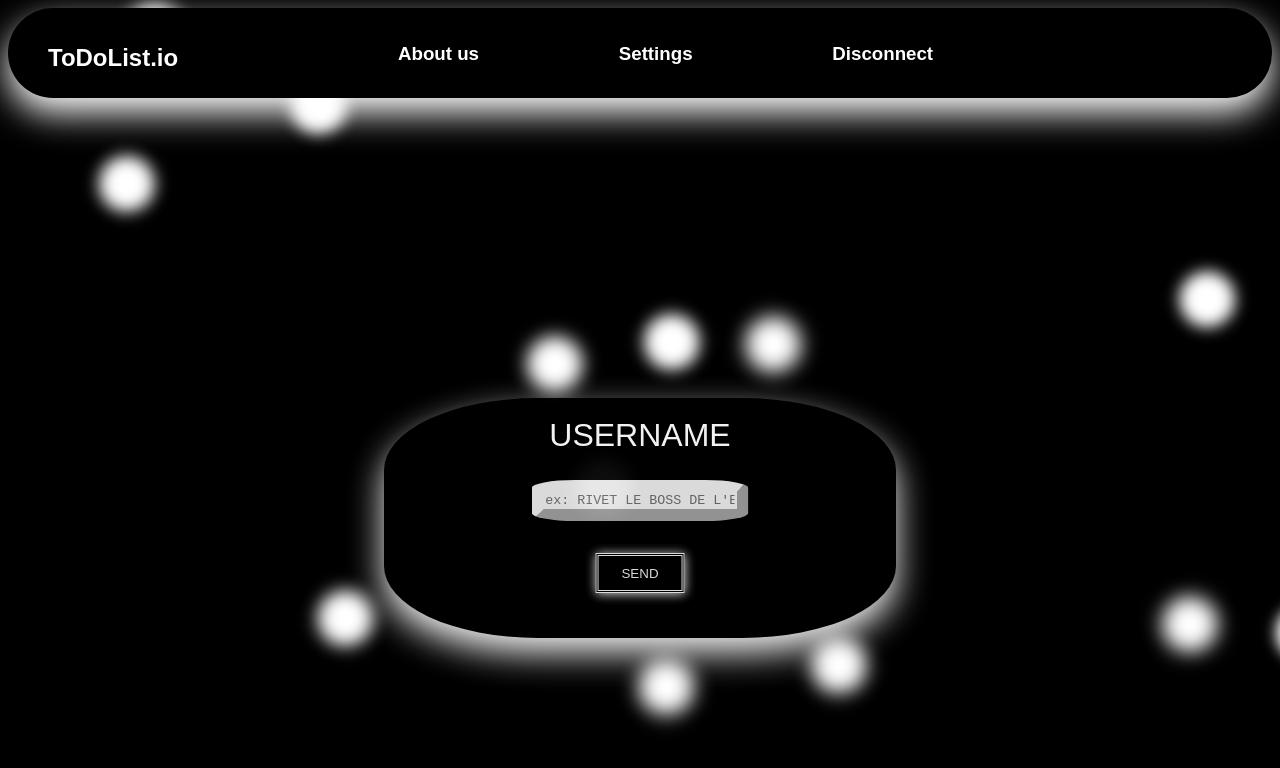
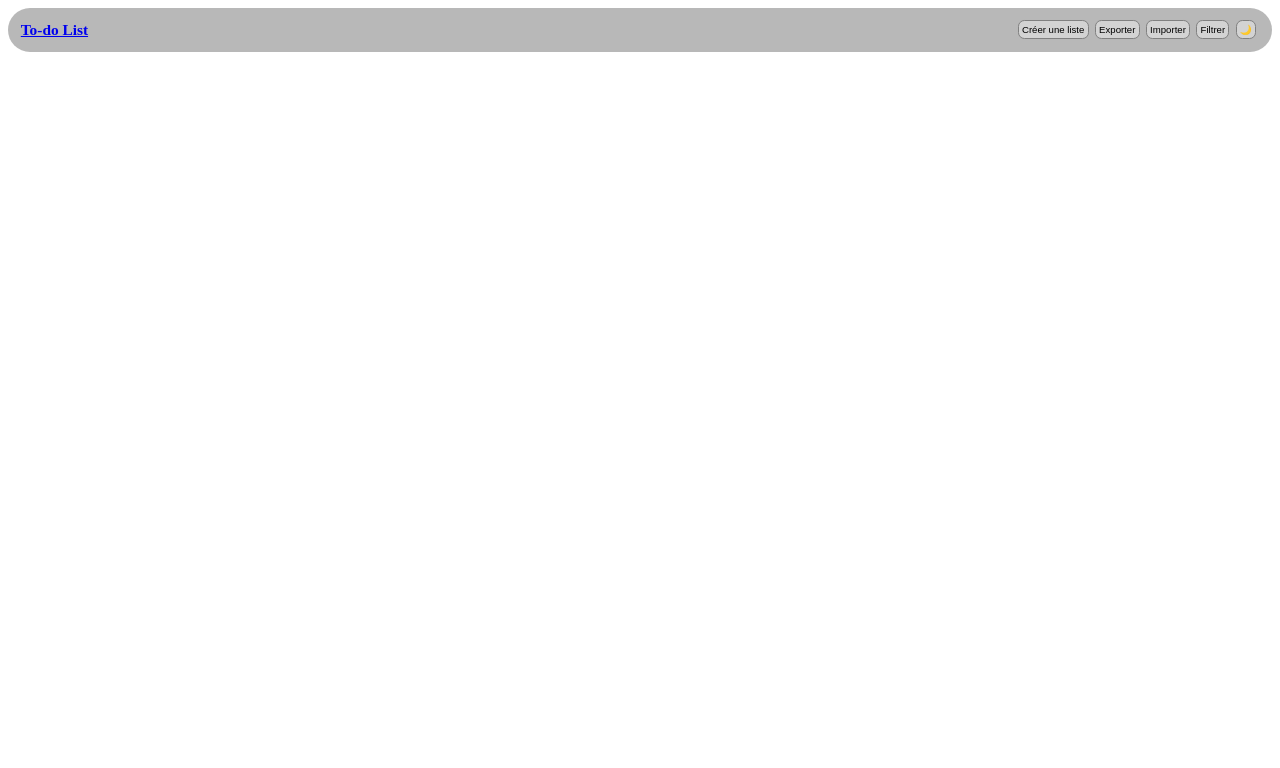
Before and after one commit to TonybynMp4/Todo-List, a plain HTML site: page index.html in a window 1280 px wide. Drawn offline with Linux system fonts and the light colour scheme.

Commit message:
revert style

```diff
--- a/css/style.css
+++ b/css/style.css
@@ -46,254 +46,10 @@
     }
 }
 
-.list {
-    box-shadow: 0px 5px 10px;
-    color: var(--text-color);
-
-}
-
-
-a {
-    color: var(--text-color);
-    text-decoration: none;
-}
-
-body {
-    font-family: Jazz LET, fantasy;
-}
-
-h1 {
-    color: rgb(255, 255, 255);
-}
-
-.header {
-    box-shadow: 0px 5px 10px;
-}
-
-.button {
-    color: var(--text-color);
-    border: double;
-    border-color: #ffffff;
-    box-shadow: 0px 0px 3px;
-    font-family: Jazz LET, fantasy;
-}
-
-@keyframes move {
-    100% {
-        transform: translate3d(0, 0, 1px) rotate(360deg);
-    }
-}
-
-.background {
-    position: fixed;
-    width: 100vw;
-    height: 100vh;
-    top: 0;
-    left: 0;
-    z-index: -1;
-    background: #000000;
-    overflow: hidden;
-}
-
-.background span {
-    width: 7vmin;
-    height: 7vmin;
-    border-radius: 7vmin;
-    backface-visibility: hidden;
-    position: absolute;
-    animation: move;
-    animation-duration: 45;
-    animation-timing-function: linear;
-    animation-iteration-count: infinite;
-}
-
-
-.background span:nth-child(0) {
-    color: #ffffff;
-    top: 93%;
-    left: 18%;
-    animation-duration: 41s;
-    animation-delay: -16s;
-    transform-origin: 10vw -19vh;
-    box-shadow: 14vmin 0 2.6505891440222342vmin currentColor;
-}
-.background span:nth-child(1) {
-    color: #ffffff;
-    top: 85%;
-    left: 65%;
-    animation-duration: 38s;
-    animation-delay: -13s;
-    transform-origin: -13vw -19vh;
-    box-shadow: -14vmin 0 2.196859994427978vmin currentColor;
-}
-.background span:nth-child(2) {
-    color: #ffffff;
-    top: 93%;
-    left: 70%;
-    animation-duration: 38s;
-    animation-delay: -28s;
-    transform-origin: -15vw -7vh;
-    box-shadow: -14vmin 0 2.3331264118788053vmin currentColor;
-}
-.background span:nth-child(3) {
-    color: #ffffff;
-    top: 24%;
-    left: 43%;
-    animation-duration: 30s;
-    animation-delay: -35s;
-    transform-origin: -19vw -11vh;
-    box-shadow: -14vmin 0 1.9534105561302881vmin currentColor;
-}
-.background span:nth-child(4) {
-    color: #ffffff;
-    top: 40%;
-    left: 54%;
-    animation-duration: 55s;
-    animation-delay: -28s;
-    transform-origin: -17vw -21vh;
-    box-shadow: -14vmin 0 1.9840507563365022vmin currentColor;
-}
-.background span:nth-child(5) {
-    color: #ffffff;
-    top: 31%;
-    left: 31%;
-    animation-duration: 48s;
-    animation-delay: -17s;
-    transform-origin: -8vw -18vh;
-    box-shadow: -14vmin 0 2.1120292138114927vmin currentColor;
-}
-.background span:nth-child(6) {
-    color: #ffffff;
-    top: 74%;
-    left: 32%;
-    animation-duration: 33s;
-    animation-delay: -49s;
-    transform-origin: -15vw -22vh;
-    box-shadow: 14vmin 0 2.282418211093751vmin currentColor;
-}
-.background span:nth-child(7) {
-    color: #ffffff;
-    top: 95%;
-    left: 89%;
-    animation-duration: 14s;
-    animation-delay: -42s;
-    transform-origin: 8vw 2vh;
-    box-shadow: -14vmin 0 2.1336064389597205vmin currentColor;
-}
-.background span:nth-child(8) {
-    color: #ffffff;
-    top: 61%;
-    left: 1%;
-    animation-duration: 14s;
-    animation-delay: -36s;
-    transform-origin: 15vw 6vh;
-    box-shadow: -14vmin 0 1.9774762886783717vmin currentColor;
-}
-.background span:nth-child(9) {
-    color: #ffffff;
-    top: 50%;
-    left: 65%;
-    animation-duration: 42s;
-    animation-delay: -43s;
-    transform-origin: -22vw -20vh;
-    box-shadow: 14vmin 0 2.5437542048034825vmin currentColor;
-}
-.background span:nth-child(10) {
-    color: #ffffff;
-    top: 19%;
-    left: 72%;
-    animation-duration: 15s;
-    animation-delay: -19s;
-    transform-origin: -11vw 17vh;
-    box-shadow: -14vmin 0 1.9552080208360423vmin currentColor;
-}
-.background span:nth-child(11) {
-    color: #ffffff;
-    top: 17%;
-    left: 71%;
-    animation-duration: 28s;
-    animation-delay: -17s;
-    transform-origin: 15vw -18vh;
-    box-shadow: -14vmin 0 1.8457707107330112vmin currentColor;
-}
-.background span:nth-child(12) {
-    color: #ffffff;
-    top: 86%;
-    left: 24%;
-    animation-duration: 6s;
-    animation-delay: -4s;
-    transform-origin: 12vw 20vh;
-    box-shadow: 14vmin 0 1.8161733514966314vmin currentColor;
-}
-.background span:nth-child(13) {
-    color: #ffffff;
-    top: 69%;
-    left: 80%;
-    animation-duration: 44s;
-    animation-delay: -37s;
-    transform-origin: 24vw -5vh;
-    box-shadow: 14vmin 0 2.5752594833276454vmin currentColor;
-}
-.background span:nth-child(14) {
-    color: #ffffff;
-    top: 58%;
-    left: 74%;
-    animation-duration: 45s;
-    animation-delay: -31s;
-    transform-origin: -18vw 2vh;
-    box-shadow: -14vmin 0 2.4822218447359474vmin currentColor;
-}
-.background span:nth-child(15) {
-    color: #ffffff;
-    top: 70%;
-    left: 37%;
-    animation-duration: 54s;
-    animation-delay: -21s;
-    transform-origin: 2vw -2vh;
-    box-shadow: -14vmin 0 2.139818023274689vmin currentColor;
-}
-.background span:nth-child(16) {
-    color: #ffffff;
-    top: 47%;
-    left: 69%;
-    animation-duration: 46s;
-    animation-delay: -21s;
-    transform-origin: -19vw -6vh;
-    box-shadow: 14vmin 0 1.8018535731806582vmin currentColor;
-}
-.background span:nth-child(17) {
-    color: #ffffff;
-    top: 7%;
-    left: 42%;
-    animation-duration: 32s;
-    animation-delay: -5s;
-    transform-origin: -16vw 23vh;
-    box-shadow: 14vmin 0 2.108026566028756vmin currentColor;
-}
-.background span:nth-child(18) {
-    color: #ffffff;
-    top: 6%;
-    left: 70%;
-    animation-duration: 24s;
-    animation-delay: -38s;
-    transform-origin: -15vw -13vh;
-    box-shadow: 14vmin 0 2.5190856268246393vmin currentColor;
-}
-.background span:nth-child(19) {
-    color: #ffffff;
-    top: 64%;
-    left: 73%;
-    animation-duration: 9s;
-    animation-delay: -10s;
-    transform-origin: 22vw 1vh;
-    box-shadow: 14vmin 0 1.7648342212242039vmin currentColor;
-}
-
-
 body {
     background-color: var(--background-color);
     color: var(--text-color);
-    font-size: max(10px, 1vw);
+    font-size: 1vw;
 }
 
 .header {
@@ -364,7 +120,7 @@ button {
     border: 0.1vw solid var(--dialog-border-color);
     background-color: var(--button-bg-color);
     color: var(--text-color);
-    font-size: max(7.5px, 0.75vw);
+    font-size: 0.75vw;
 }
 
 input {
@@ -433,7 +189,7 @@ input {
 }
 
 .task-date {
-    font-size: max(10px, 1vw);
+    font-size: 1vw;
 }
 
 .task-buttons {
--- a/css/styleHP.css
+++ /dev/null
@@ -1,314 +0,0 @@
-
-
-nav {
-    position: relative;
-    background-color: black;
-    border-radius: 70px;
-    z-index: 1;
-  display: flex;
-  height: 90px;
-  color: white;
-  box-shadow: 0px 15px 35px rgb(255, 255, 255);
-  font-family: Jazz LET, fantasy;
-
-}
-
-
-.title {
-  margin-right: 80px;
-
-}
-
-span {
-  white-space: nowrap;
-}
-
-nav ul {
-  display: flex;
- list-style-type: none;
-
-}
-
-nav li {
-  bottom: 0;
-  margin-right: 30%;
-}
-
-nav a {
-    color: #FFFFFF;
-    text-decoration: none;
-}
-
-
-  .Connexion {
-    position: relative;
-    width: 40vw;
-    height: 30vh;
-    background-color: black;
-    top: 300px;
-    left: 50%;
-    transform: translateX(-50%);
-    border-radius: 30%;
-    box-shadow: 0px 15px 35px rgb(255, 255, 255);
-    opacity: 95%;
-  }
-
-  form {
-    position: absolute;
-    left: 50%;
-    transform: translateX(-50%);
-    top: 8%;
-    font-family: Jazz LET, fantasy;
-  }
-
-  label {
-    color: white;
-    display: flex;
-    font-size: 2rem;
-
-  }
-
-  .input1 {
-    position: absolute;
-    left: 50%;
-    transform: translateX(-50%);
-    font-family: Courier New, monospace;
-
-    bottom: 5%;
-    width: 17vw;
-    border-style: outset;
-    border-width: 1vw;
-    border-radius: 20%;
-    border-color: #FFFFFF;
-    opacity: 90%;
-  }
-
-  .input2 {
-    position: absolute;
-    left: 50%;
-    transform: translateX(-50%);
-    top: 125%;
-    width: 7vw;
-    height: 5vh;
-    border-style: double;
-    border-width: 0.3vw;
-    color: white;
-    border-color: white;
-    background-color: black;
-    font-family: Jazz LET, fantasy;
-    opacity: 90%;
-    box-shadow: 0px 0.5px 10px;
-    cursor: pointer;
-  }
-
-
-  @keyframes move {
-      100% {
-          transform: translate3d(0, 0, 1px) rotate(360deg);
-      }
-  }
-
-  .background {
-      position: fixed;
-      width: 100vw;
-      height: 100vh;
-      top: 0;
-      left: 0;
-      z-index: 0;
-      background: #000000;
-      overflow: hidden;
-  }
-
-  .background span {
-      width: 7vmin;
-      height: 7vmin;
-      border-radius: 7vmin;
-      backface-visibility: hidden;
-      position: absolute;
-      animation: move;
-      animation-duration: 45;
-      animation-timing-function: linear;
-      animation-iteration-count: infinite;
-  }
-
-
-  .background span:nth-child(0) {
-      color: #ffffff;
-      top: 93%;
-      left: 18%;
-      animation-duration: 41s;
-      animation-delay: -16s;
-      transform-origin: 10vw -19vh;
-      box-shadow: 14vmin 0 2.6505891440222342vmin currentColor;
-  }
-  .background span:nth-child(1) {
-      color: #ffffff;
-      top: 85%;
-      left: 65%;
-      animation-duration: 38s;
-      animation-delay: -13s;
-      transform-origin: -13vw -19vh;
-      box-shadow: -14vmin 0 2.196859994427978vmin currentColor;
-  }
-  .background span:nth-child(2) {
-      color: #ffffff;
-      top: 93%;
-      left: 70%;
-      animation-duration: 38s;
-      animation-delay: -28s;
-      transform-origin: -15vw -7vh;
-      box-shadow: -14vmin 0 2.3331264118788053vmin currentColor;
-  }
-  .background span:nth-child(3) {
-      color: #ffffff;
-      top: 24%;
-      left: 43%;
-      animation-duration: 30s;
-      animation-delay: -35s;
-      transform-origin: -19vw -11vh;
-      box-shadow: -14vmin 0 1.9534105561302881vmin currentColor;
-  }
-  .background span:nth-child(4) {
-      color: #ffffff;
-      top: 40%;
-      left: 54%;
-      animation-duration: 55s;
-      animation-delay: -28s;
-      transform-origin: -17vw -21vh;
-      box-shadow: -14vmin 0 1.9840507563365022vmin currentColor;
-  }
-  .background span:nth-child(5) {
-      color: #ffffff;
-      top: 31%;
-      left: 31%;
-      animation-duration: 48s;
-      animation-delay: -17s;
-      transform-origin: -8vw -18vh;
-      box-shadow: -14vmin 0 2.1120292138114927vmin currentColor;
-  }
-  .background span:nth-child(6) {
-      color: #ffffff;
-      top: 74%;
-      left: 32%;
-      animation-duration: 33s;
-      animation-delay: -49s;
-      transform-origin: -15vw -22vh;
-      box-shadow: 14vmin 0 2.282418211093751vmin currentColor;
-  }
-  .background span:nth-child(7) {
-      color: #ffffff;
-      top: 95%;
-      left: 89%;
-      animation-duration: 14s;
-      animation-delay: -42s;
-      transform-origin: 8vw 2vh;
-      box-shadow: -14vmin 0 2.1336064389597205vmin currentColor;
-  }
-  .background span:nth-child(8) {
-      color: #ffffff;
-      top: 61%;
-      left: 1%;
-      animation-duration: 14s;
-      animation-delay: -36s;
-      transform-origin: 15vw 6vh;
-      box-shadow: -14vmin 0 1.9774762886783717vmin currentColor;
-  }
-  .background span:nth-child(9) {
-      color: #ffffff;
-      top: 50%;
-      left: 65%;
-      animation-duration: 42s;
-      animation-delay: -43s;
-      transform-origin: -22vw -20vh;
-      box-shadow: 14vmin 0 2.5437542048034825vmin currentColor;
-  }
-  .background span:nth-child(10) {
-      color: #ffffff;
-      top: 19%;
-      left: 72%;
-      animation-duration: 15s;
-      animation-delay: -19s;
-      transform-origin: -11vw 17vh;
-      box-shadow: -14vmin 0 1.9552080208360423vmin currentColor;
-  }
-  .background span:nth-child(11) {
-      color: #ffffff;
-      top: 17%;
-      left: 71%;
-      animation-duration: 28s;
-      animation-delay: -17s;
-      transform-origin: 15vw -18vh;
-      box-shadow: -14vmin 0 1.8457707107330112vmin currentColor;
-  }
-  .background span:nth-child(12) {
-      color: #ffffff;
-      top: 86%;
-      left: 24%;
-      animation-duration: 6s;
-      animation-delay: -4s;
-      transform-origin: 12vw 20vh;
-      box-shadow: 14vmin 0 1.8161733514966314vmin currentColor;
-  }
-  .background span:nth-child(13) {
-      color: #ffffff;
-      top: 69%;
-      left: 80%;
-      animation-duration: 44s;
-      animation-delay: -37s;
-      transform-origin: 24vw -5vh;
-      box-shadow: 14vmin 0 2.5752594833276454vmin currentColor;
-  }
-  .background span:nth-child(14) {
-      color: #ffffff;
-      top: 58%;
-      left: 74%;
-      animation-duration: 45s;
-      animation-delay: -31s;
-      transform-origin: -18vw 2vh;
-      box-shadow: -14vmin 0 2.4822218447359474vmin currentColor;
-  }
-  .background span:nth-child(15) {
-      color: #ffffff;
-      top: 70%;
-      left: 37%;
-      animation-duration: 54s;
-      animation-delay: -21s;
-      transform-origin: 2vw -2vh;
-      box-shadow: -14vmin 0 2.139818023274689vmin currentColor;
-  }
-  .background span:nth-child(16) {
-      color: #ffffff;
-      top: 47%;
-      left: 69%;
-      animation-duration: 46s;
-      animation-delay: -21s;
-      transform-origin: -19vw -6vh;
-      box-shadow: 14vmin 0 1.8018535731806582vmin currentColor;
-  }
-  .background span:nth-child(17) {
-      color: #ffffff;
-      top: 7%;
-      left: 42%;
-      animation-duration: 32s;
-      animation-delay: -5s;
-      transform-origin: -16vw 23vh;
-      box-shadow: 14vmin 0 2.108026566028756vmin currentColor;
-  }
-  .background span:nth-child(18) {
-      color: #ffffff;
-      top: 6%;
-      left: 70%;
-      animation-duration: 24s;
-      animation-delay: -38s;
-      transform-origin: -15vw -13vh;
-      box-shadow: 14vmin 0 2.5190856268246393vmin currentColor;
-  }
-  .background span:nth-child(19) {
-      color: #ffffff;
-      top: 64%;
-      left: 73%;
-      animation-duration: 9s;
-      animation-delay: -10s;
-      transform-origin: 22vw 1vh;
-      box-shadow: 14vmin 0 1.7648342212242039vmin currentColor;
-  }
--- a/index.html
+++ b/index.html
@@ -1,60 +1,29 @@
 <html>
-  <head>
-    <meta charset="utf-8">
-    <link rel="stylesheet" href="./css/styleHP.css">
-  </head>
-
-  <body>
-
-
-    <div class="background">
-   <span></span>
-   <span></span>
-   <span></span>
-   <span></span>
-   <span></span>
-   <span></span>
-   <span></span>
-   <span></span>
-   <span></span>
-   <span></span>
-   <span></span>
-   <span></span>
-   <span></span>
-   <span></span>
-   <span></span>
-   <span></span>
-   <span></span>
-   <span></span>
-   <span></span>
-   <span></span>
-</div>
-
-
-
-<nav>
-    <ul>
-        <li><h1 class="title"><a href="index.html">ToDoList.io</a></h1></li>
-        <li><h3><span>About</span><span> us</span></h3></li>
-        <li><h3>Settings</h3></li>
-        <li><h3>Disconnect</h3></li>
-    </ul>
-</nav>
-
-    <div class="Connexion">
-      <form action="traintement.php" method="post">
-        <label for="Username">     USERNAME</label>
-        <br>
-        <br>
-        <br>
-        <br>
-        <input class="input1" type="text" id="Username" name="nom" placeholder="ex: RIVET LE BOSS DE L'EFREI" required>
-         <input class="input2" type="submit" value="SEND" formaction="index1.html" >
-      </form>
+<head>
+  <meta charset="UTF-8">
+  <meta name="viewport" content="width=device-width, initial-scale=1.0">
+  <title>To-do List</title>
+  <meta name="description" content="Todo Lists">
+  <link rel="stylesheet" href="css/style.css">
+  <script src="js/task.js"></script>
+  <script src="js/list.js"></script>
+  <script src="js/storage.js"></script>
+  <script src="js/import.js"></script>
+  <script src="js/export.js"></script>
+  <script src="js/main.js"></script>
+</head>
+<body>
+  <div class="header">
+    <h1 class="header-title"><a href="index.html">To-do List</a></h1>
+    <div class="header-buttons">
+      <button class="button" id="addList" type="button">Créer une liste</button>
+      <button class="button" id="export" type="button">Exporter</button>
+      <button class="button" id="import" type="button">Importer</button>
+      <button class="button" id="filter" type="button">Filtrer</button>
+      <button class="button" id="theme" type="button">🌙</button>
     </div>
-
-
-  </body>
-
-
+  </div>
+  <div class="lists-container" id="lists-container">
+  </div>
+</body>
 </html>
```
Also changed, not shown: index1.html (deleted, +0 -56 lines).
